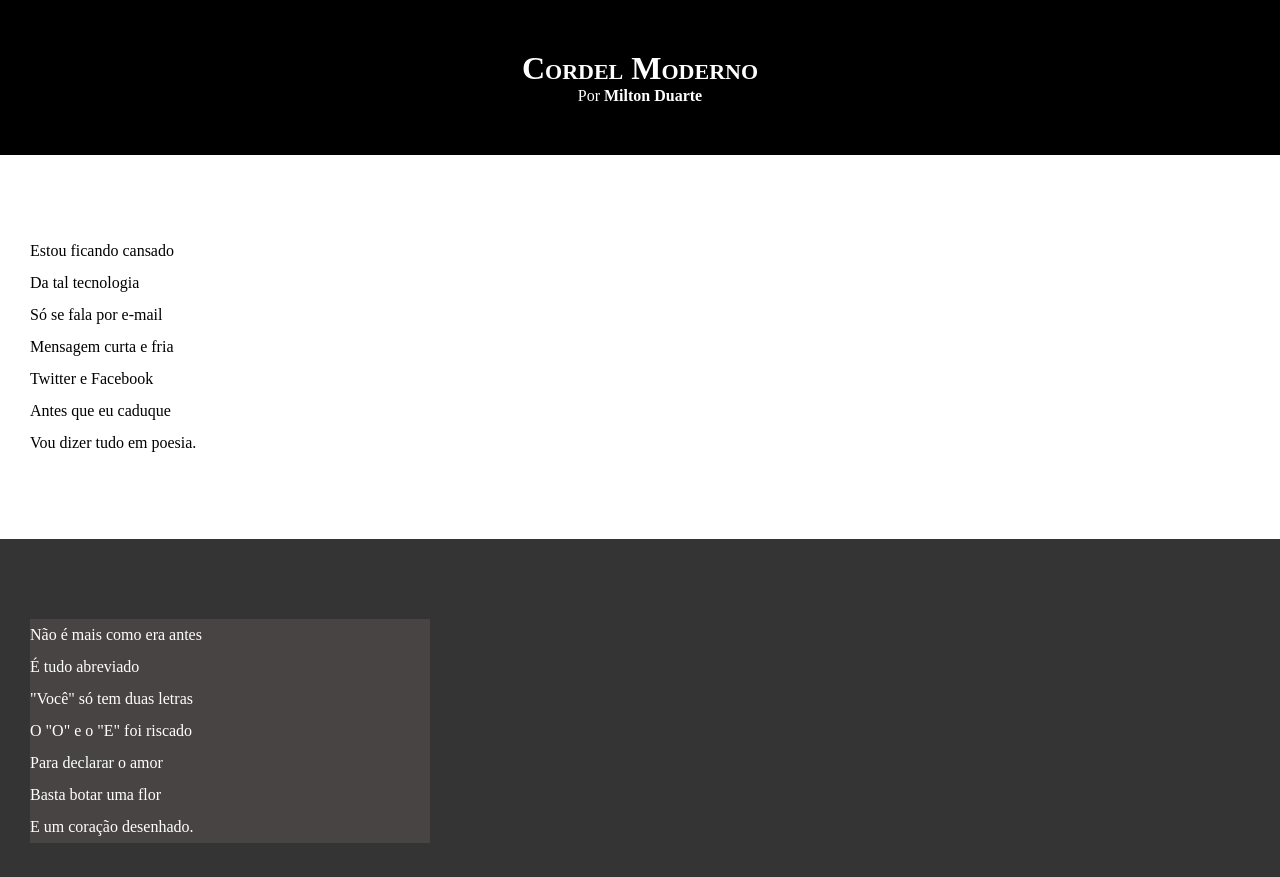
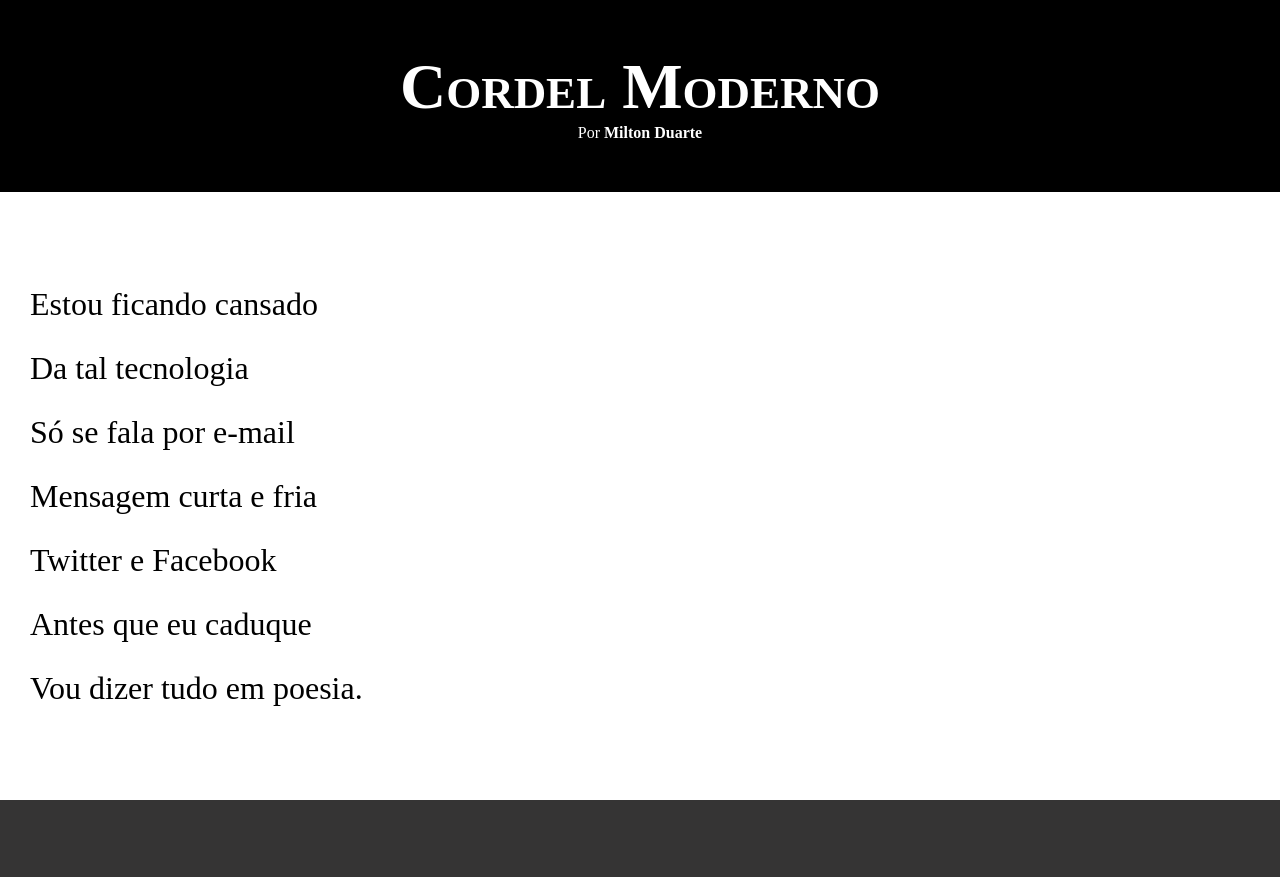
Before and after one commit to caiocardso/html-css, a plain HTML site: page desafios/desafio012/index.html in a window 1280 px wide. Shown: the top 877 px of the page. Drawn offline with Linux system fonts and the light colour scheme.

Commit message:
atualização de estilos da fonte

```diff
--- a/desafios/desafio012/style.css
+++ b/desafios/desafio012/style.css
@@ -19,6 +19,7 @@ header {
 header > h1 {
     padding-top: 50px;
     font-variant: small-caps;
+    font-size: 5vw;
 }
 
 header > p {
@@ -40,6 +41,7 @@ section {
     padding-bottom: 10vh;
     line-height: 2em;
     padding-left: 30px;
+    font-size: 2.5vw;
 }
 
 section.normal {
@@ -53,7 +55,8 @@ section.imagem {
 }
 
 section.imagem > p {
-    width: 400px;
+    display: inline-block;
+    padding: 5px;
     background-color: rgba(94, 85, 85, 0.484);
 }
 
```
